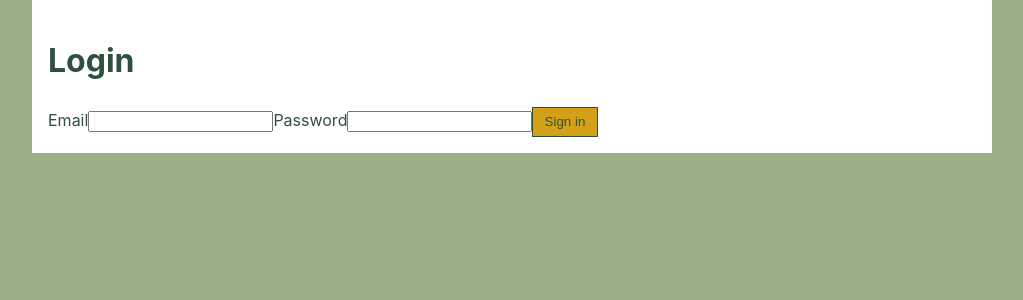
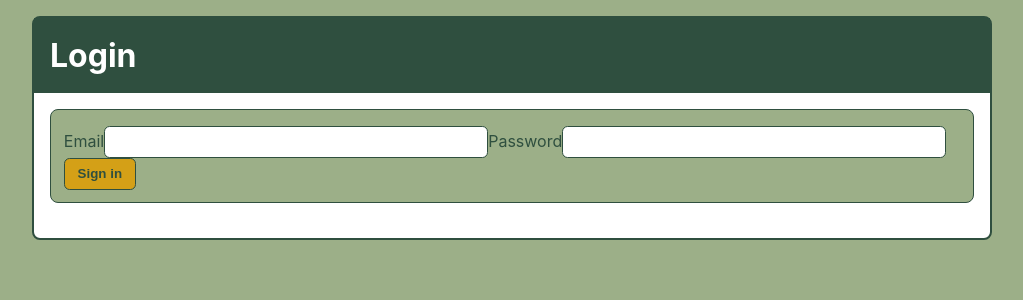
Before and after one commit to bmtonga/school-scoring-app, a React (Vite) app: page /login in a window 1280 px wide. Shown: the top 300 px of the page, without its empty margins (128-1151 px from the left). Built offline with nearby package versions, Linux system fonts and the light colour scheme; no server answers.

Commit message:
chore: start Task 9 styling plan
Co-authored-by: bmtonga <140846487+bmtonga@users.noreply.github.com>

```diff
--- a/src/index.css
+++ b/src/index.css
@@ -21,9 +21,11 @@ body {
 
 main {
   width: min(960px, 100%);
-  margin: 0 auto;
-  padding: 1rem;
+  margin: 1rem auto;
+  padding: 1rem 1rem 1.25rem;
   background: var(--white);
+  border: 2px solid var(--deep-green);
+  border-radius: 0.5rem;
 }
 
 h1,
@@ -32,16 +34,77 @@ h3 {
   color: var(--deep-green);
 }
 
+main > h1 {
+  margin: -1rem -1rem 1rem;
+  padding: 0.85rem 1rem;
+  background: var(--deep-green);
+  color: var(--white);
+}
+
+a {
+  color: var(--deep-green);
+  font-weight: 600;
+}
+
+a:hover {
+  color: var(--warm-gold);
+}
+
 button {
   background: var(--warm-gold);
   border: 1px solid var(--deep-green);
   color: var(--deep-green);
-  padding: 0.4rem 0.7rem;
+  border-radius: 0.35rem;
+  padding: 0.45rem 0.8rem;
+  font-weight: 600;
+}
+
+button:disabled {
+  opacity: 0.65;
+  cursor: not-allowed;
+}
+
+input,
+select {
+  width: 100%;
+  max-width: 24rem;
+  padding: 0.45rem 0.55rem;
+  border: 1px solid var(--deep-green);
+  border-radius: 0.35rem;
+  background: var(--white);
+  color: var(--deep-green);
+}
+
+form,
+section,
+article,
+fieldset {
+  background: var(--sage-green);
+  border: 1px solid var(--deep-green);
+  border-radius: 0.5rem;
+  padding: 0.8rem;
+  margin: 0.9rem 0;
+}
+
+label {
+  display: inline-flex;
+  gap: 0.35rem;
+  align-items: center;
+  margin: 0.35rem 0;
+}
+
+input[type='radio'] {
+  width: auto;
+}
+
+p {
+  margin: 0.45rem 0;
 }
 
 table {
   width: 100%;
   border-collapse: collapse;
+  background: var(--white);
 }
 
 th,
@@ -51,9 +114,13 @@ td {
   text-align: left;
 }
 
+th {
+  background: var(--sage-green);
+}
+
 .card {
-  background: var(--white);
-  border: 1px solid var(--sage-green);
+  background: var(--sage-green);
+  border: 1px solid var(--deep-green);
   padding: 0.75rem;
   margin: 1rem 0;
 }
```
